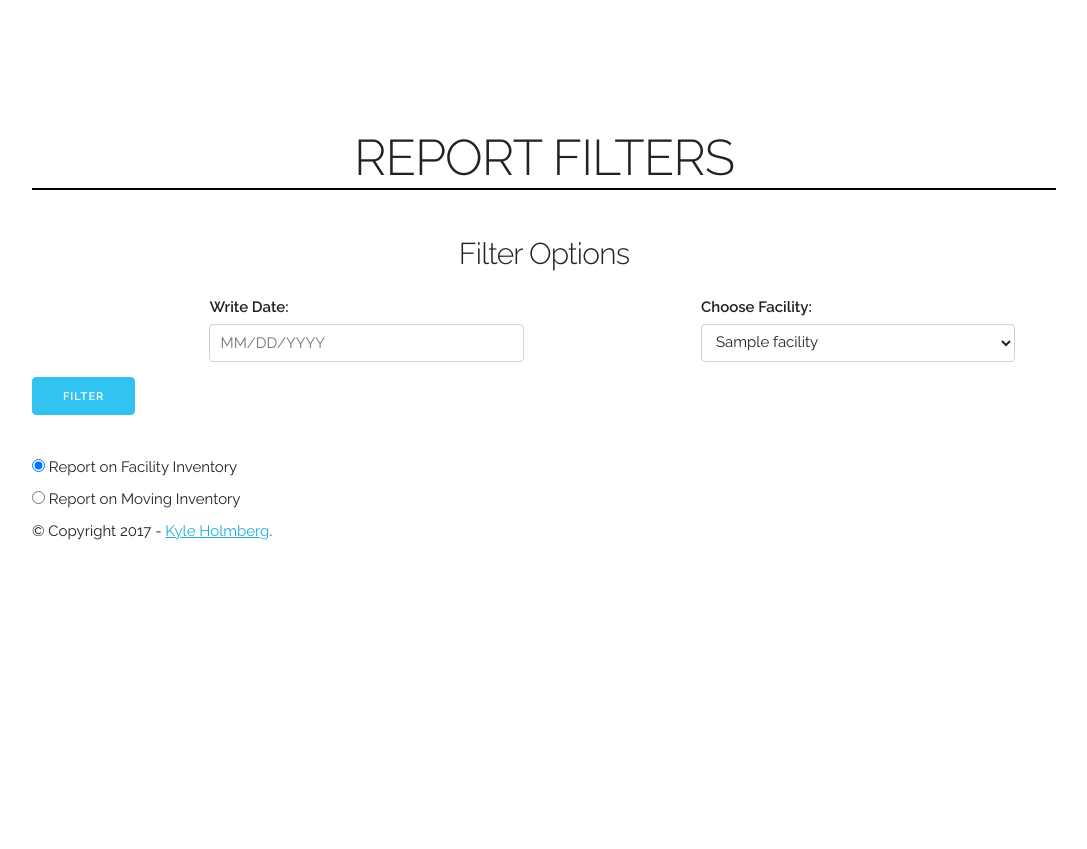
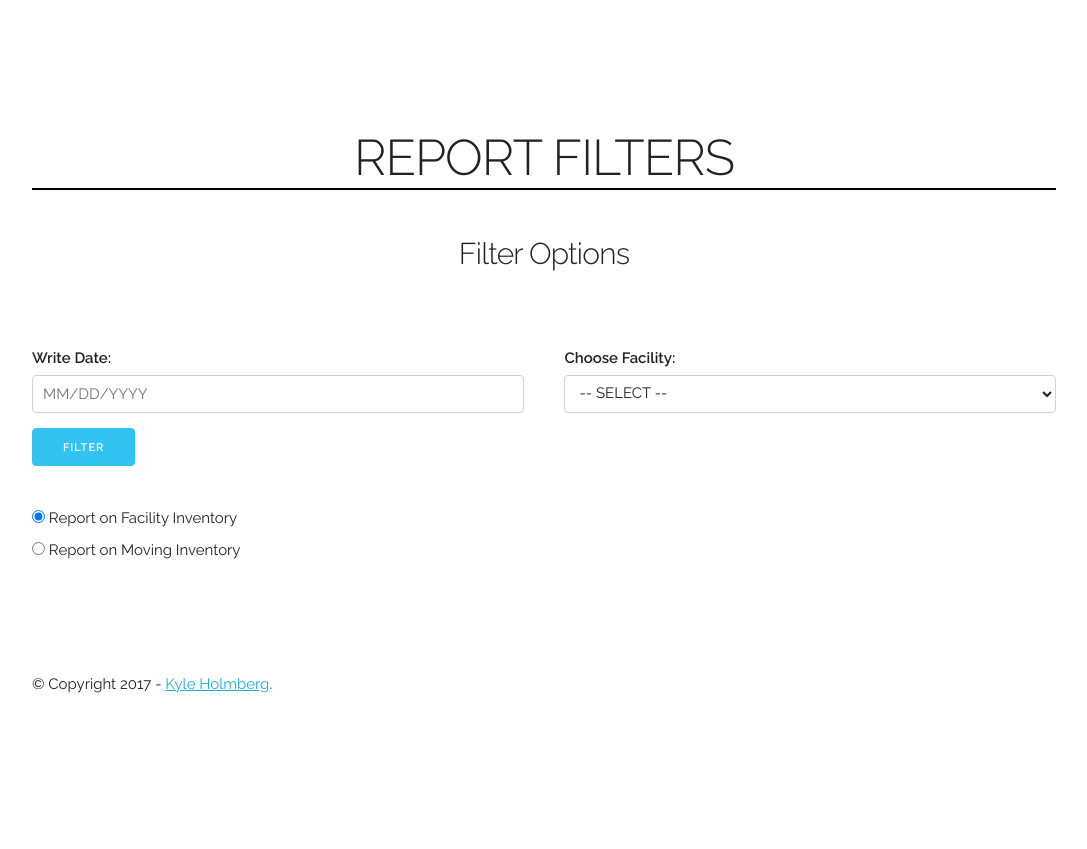
Before and after one commit to kylemh/LOST, a Flask app: page /report_filter in a window 1280 px wide. Shown: the whole page, without its empty margins (96-1183 px from the left). Before the commit the page ends 540 px from the top, so only its background shows below. Run offline with Flask 2, Linux system fonts and the light colour scheme; the visitor is signed in with stand-in values (Sample User, id 1); a database or web service that is not in the repository returns one stand-in record (values such as "Sample title"); some libraries are stand-ins or nearby versions.

Commit message:
Finish styling for now

```diff
--- a/src/static/style.css
+++ b/src/static/style.css
@@ -13,6 +13,7 @@ h4,
 h5,
 h6 {
     text-align: center;
+    padding-bottom: 5%;
 }
 
 h1 {
@@ -23,6 +24,7 @@ p {
     text-align: center;
 }
 
-.button-primary {
+#footer {
     text-align: center;
+    padding-top: 10%;
 }
--- a/src/templates/report_filter.html
+++ b/src/templates/report_filter.html
@@ -11,6 +11,7 @@
 			});
 			$("input[id$='by_moving']").click(function() {
 				$("div#facility-form-div").hide();
+				// TODO: Implement choosing blank option when by_moving is selected
 			});
 		});
 	</script>
@@ -28,15 +29,16 @@
 
 		<form action="{{ url_for('report_filter') }}" method="post">
 			<div class="row">
-				<div class="offset-by-two four columns" id="date-form-div">
+				<div class="six columns" id="date-form-div">
 					<label for="date">Write Date:</label>
 					<input class="u-full-width" placeholder="MM/DD/YYYY" id="date" type="text">
 				</div>
-				<div class="four columns offset-by-two" id="facility-form-div">
+				<div class="six columns" id="facility-form-div">
 					<label for="facility">Choose Facility:</label>
 					<select class="u-full-width" id="facility">
+						<option value="" SELECTED>-- SELECT --</option>
 					{% for fac in facilities_list %}
-						<option value="{{ fac }}" SELECTED>{{ fac }}</option>
+						<option value="{{ fac }}">{{ fac }}</option>
 					{% endfor %}
 					</select>
 				</div>
```
